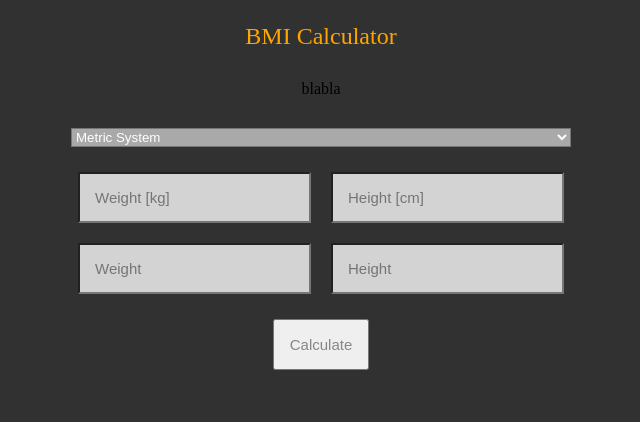
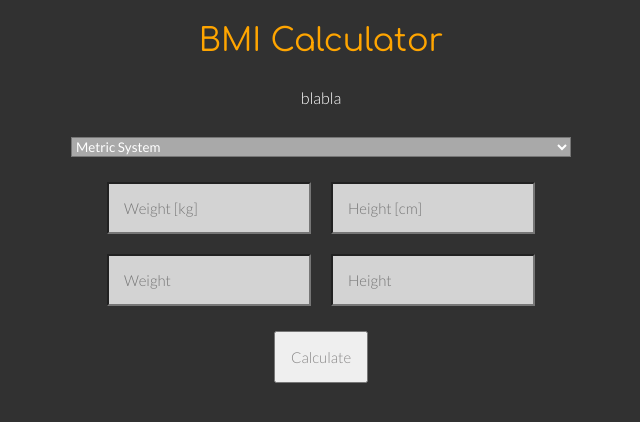
Before and after one commit to julieahlquist/BMI-Challenge-JS, a website: page src/index.html in a window 1280 px wide. Shown: the whole page, without its empty margins (319-959 px from the left). Drawn offline with Linux system fonts and the light colour scheme.

Commit message:
changes font styling

```diff
--- a/src/index.html
+++ b/src/index.html
@@ -6,6 +6,7 @@
     <meta name="viewport" content="width=device-width, initial-scale=1.0">
     <meta http-equiv="X-UA-Compatible" content="ie=edge">
     <link rel="stylesheet" href="style.css">
+    <link href="https://fonts.googleapis.com/css?family=Comfortaa|Lato:300,400&display=swap" rel="stylesheet">
     <script src="person.js"></script>
     <script src="bmi_calculator.js"></script>
     <title>BMI Calculator</title>
--- a/src/style.css
+++ b/src/style.css
@@ -10,12 +10,16 @@ body {
 #title {
     margin-top: 15px;
     text-align: center;
-    font-size: 24px;
+    font-family: 'Comfortaa', cursive;
+    font-size: 32px;
     color: orange;
 }
 #description {
     margin-top: 30px;
     text-align: center;
+    color: white;
+    font-family: 'Lato', sans-serif;
+    font-weight: 300;
 }
 #calculate {
     width: 100%;
@@ -28,6 +32,8 @@ body {
     margin-top: 30px;
     margin-bottom: 15px;
     background-color: darkgray;
+    font-family: 'Lato', sans-serif;
+    font-weight: 400;
 }
 #metric-inputs {
     align-content: center;
@@ -37,10 +43,14 @@ input[type=text] {
     margin: 10px;
     background-color: lightgray;
     font-size: 15px;
+    font-family: 'Lato', sans-serif;
+    font-weight: 300;
 }
 #calculate-bmi {
     padding: 15px;
     font-size: 15px;
     color:  rgb(136, 135, 135);
     margin-top: 15px;
+    font-family: 'Lato', sans-serif;
+    font-weight: 300;
 }
```
